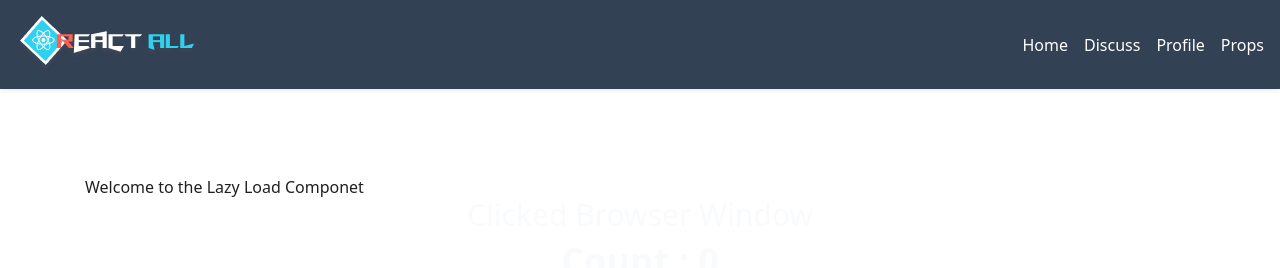
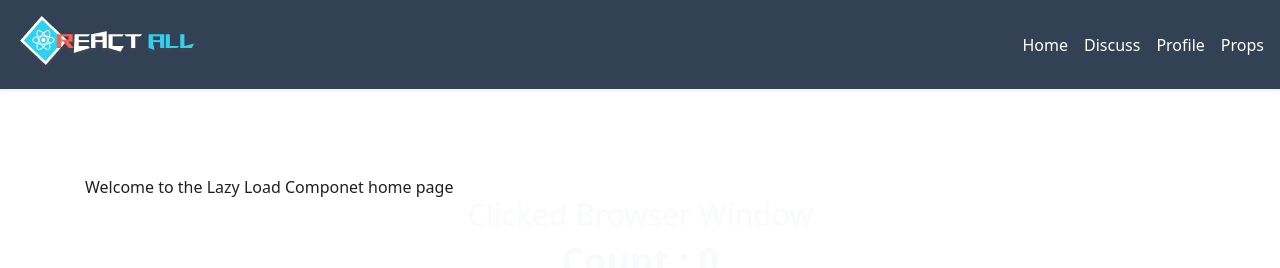
Before and after one commit to Pandilla-Rajesh/react-materialui, a React (Create React App) app: page / in a window 1280 px wide. Both pictures are taken after a click on the button "Lazy Comp". Shown: the top 268 px of the page. Built offline with nearby package versions, Linux system fonts and the light colour scheme.

Commit message:
errors done

```diff
--- a/src/pages/Home.js
+++ b/src/pages/Home.js
@@ -33,7 +33,7 @@ const Home = () => {
     const LazyComponet = React.lazy(() => Promise.resolve({
         default: () =>
             <React.Fragment>
-                <h2>Welcome to the Lazy Load Componet</h2>
+                <h2>Welcome to the Lazy Load Componet home page</h2>
             </React.Fragment>
     }))
 
```
